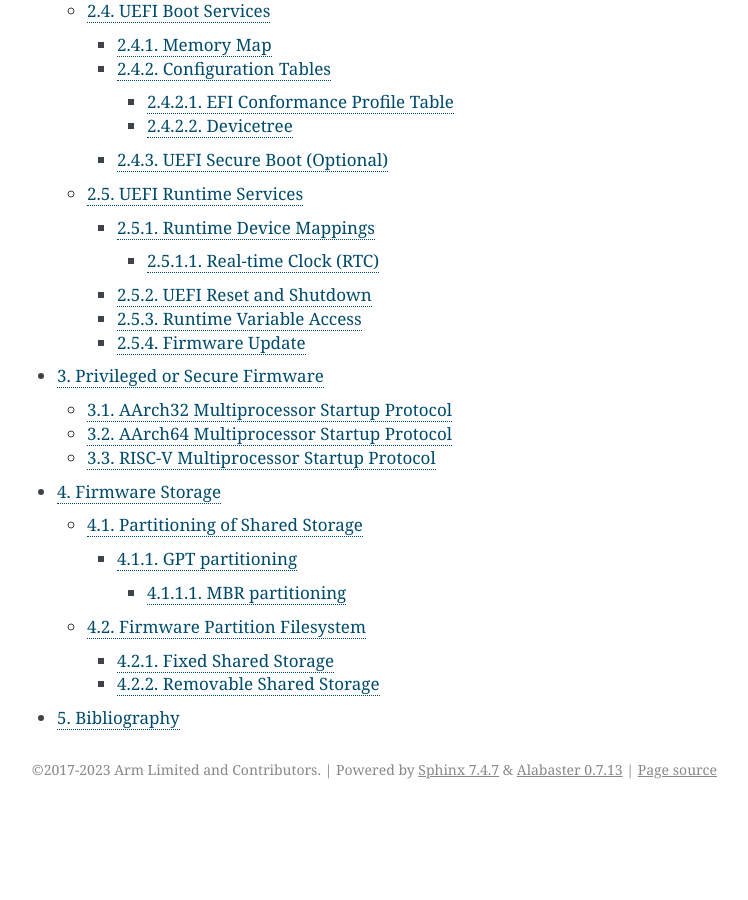
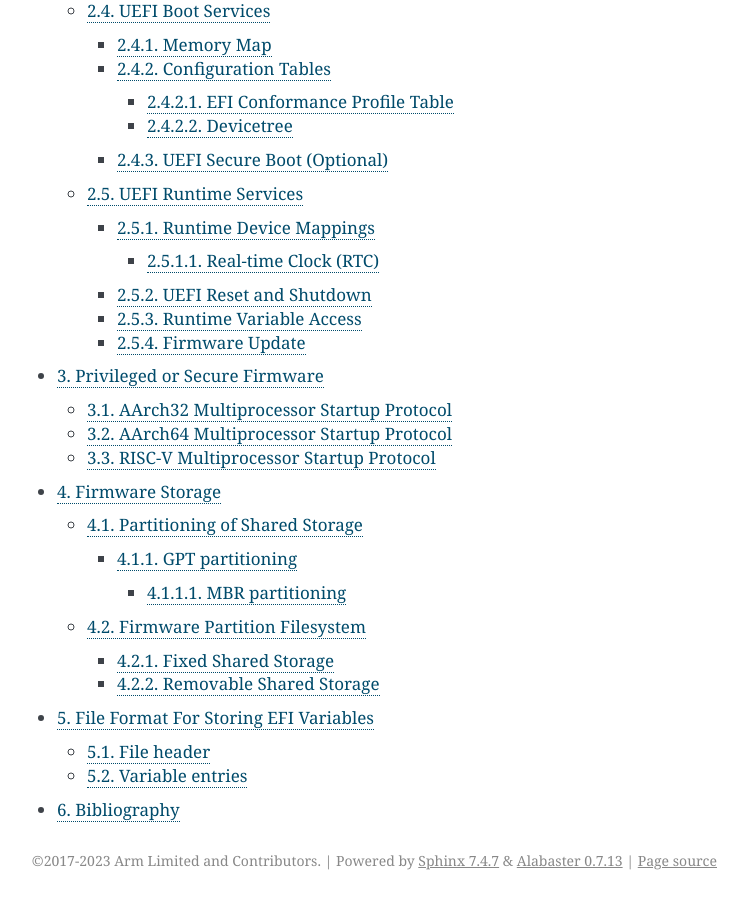
Before and after one commit to ARM-software/ebbr, a Sphinx documentation site: the page built from source/index.rst, in a window 1280 px wide and 900 px high, scrolled down 2644 px. Shown: the whole window, without its empty margins (393-1141 px from the left). Built offline with Sphinx 7.4.7, drawn with Linux system fonts in a browser that asks for light colours; before the commit the page ends 3453 px from its top, so only the background shows below that; some of the changed lines change nothing that is shown.

Commit message:
File Format For Storing EFI Variables
Some UEFI enabled devices can only store EFI variables as a file on a block
device. This implies that at runtime the operating system must manage
changes to the EFI variable by updating the file.

Define a file-format for EFI variables that both the firmware and the
operating system can rely on.

Signed-off-by: Heinrich Schuchardt <heinrich.schuchardt@canonical.com>

```diff
--- /dev/null
+++ b/source/chapter5-variable-storage.rst
@@ -0,0 +1,99 @@
+.. SPDX-License-Identifier: CC-BY-SA-4.0
+
+*************************************
+File Format For Storing EFI Variables
+*************************************
+
+Some UEFI enabled devices can only store EFI variables as a file on a block
+device. This implies that at runtime the operating system must manage changes
+to the EFI variable by updating the file.
+
+This chapter defines a file-format for EFI variables that both the firmware
+and the operating system can rely on.
+
+The path of the file will be related to the operating system via the device-tree
+as UTF-8 string */chosen/efivarfile*.
+
+File header
+-----------
+
+The following byte sequence is used to identify the file format::
+
+    #define EFI_VAR_FILE_MAGIC {0x55, 0x62, 0x45, 0x66, 0x69, 0x56, 0x61}
+
+The current revision of the file format it given by::
+
+    #define EFI_VAR_FILE_FORMAT_REVISION_1 1
+
+The file header has the following structure::
+
+    typedef struct _EFI_VARIABLE_FILE {
+        UINT64                  Reserved;
+        UINT8                   Magic[7];
+        UINT8                   Revision;
+        UINT32                  Length;
+        UINT32                  Crc32;
+        EFI_VARIABLE_ENTRY      Variables[];
+    } EFI_VARIABLE_FILE;
+
+Reserved
+    This field is not used currently. Its value shall be set to 0.
+
+Magic
+    This field is used to identify the file as containing EFI variables.
+    Its value is EFI_VAR_FILE_MAGIC.
+
+Revision
+    This field contains the revision of the file format. As of this revision it
+    takes the value EFI_VAR_FILE_FORMAT_REVISION_1.
+
+Length
+    This field contains the length in bytes of the structure EFI_VAR_FILE and
+    all entries in *var* entries. The actual file may be longer.
+
+Crc32
+    This field contains the value of the CRC32 of all variable entries.
+    The first byte to hash is given by the offset of field *Variables*. The
+    number of bytes to hash is given by *Length* minus the size of
+    EFI_VARIABLE_FILE.
+
+Variables
+    At this field the list of variables entries starts. Each variable entry is
+    expanded with NUL bytes to a multiple of 8 bytes. The list of variables is
+    not sorted.
+
+Variable entries
+----------------
+
+Each variable is stored as a structure::
+
+    typedef struct _EFI_VARIABLE_ENTRY {
+        UINT32          Length;
+        UINT32          Attributes;
+        UINT64          TimeStamp;
+        EFI_GUID        VendorGuid;
+        CHAR16          VariableName[];
+        UINT8           Data[];
+    } EFI_VARIABLE_ENTRY;
+
+Length
+    This field contains the size of the *Data* field in bytes.
+
+Attributes
+    This field is a bitmap with the variable attributes as defined in
+    [UEFI]_ § 8.2.1 (GetVariable()).
+
+TimeStamp
+    This field contains the timestamp associated with the authentication
+    descriptor encoded as seconds since 1970-01-01T00:00:00Z. For
+    non-authenticated variables this field shall be set to 0.
+
+VendorGuid
+    This field contains the unique identifier for the vendor.
+
+VariableName
+    This field contains a NUL terminated UCS-2 string with the name of the
+    vendor’s variable.
+
+Data
+    The field contains the value of the variable.
--- a/source/index.rst
+++ b/source/index.rst
@@ -97,4 +97,5 @@
    chapter2-uefi
    chapter3-secureworld
    chapter4-firmware-media
+   chapter5-variable-storage
    references
```
